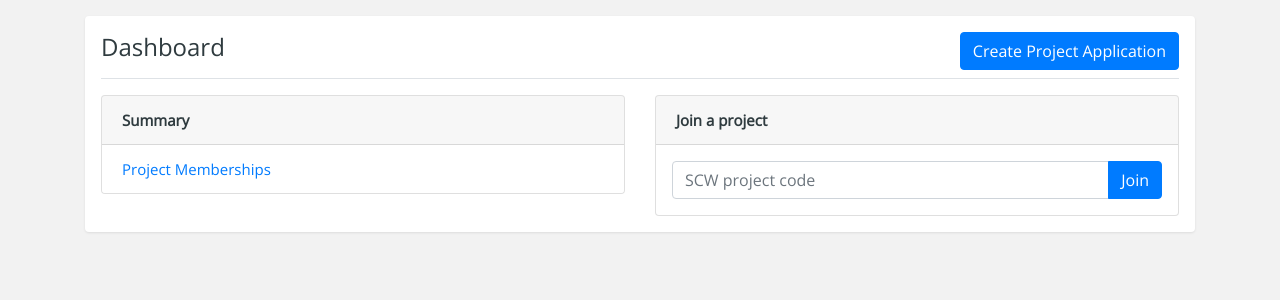
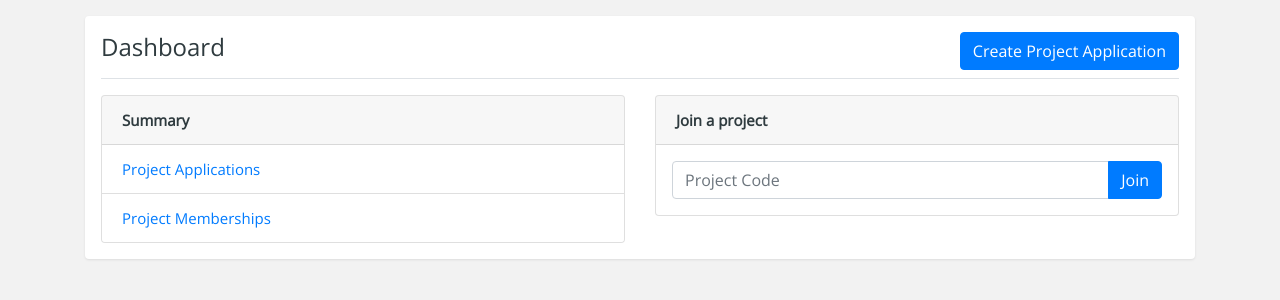
Before and after one commit to issa16/cogs3, a Django app: template templates/dashboard.html in a window 1280 px wide. Shown: the top 300 px of the page. Run offline with Django 3.2, Linux system fonts and the light colour scheme; the template is opened without the code that fills it, so the values that code supplies are empty; some libraries are stand-ins or nearby versions.

Commit message:
Misc fixes.

```diff
--- a/project/forms.py
+++ b/project/forms.py
@@ -38,5 +38,5 @@ class ProjectUserMembershipCreationForm(forms.Form):
             if ProjectUserMembership.objects.filter(project=project, user=user).exists():
                 raise forms.ValidationError("A membership request for this project already exists.")
         except Project.DoesNotExist:
-            raise forms.ValidationError("Invalid SCW project code.")
+            raise forms.ValidationError("Invalid Project Code.")
         return project_code
--- a/static/css/style.css
+++ b/static/css/style.css
@@ -6,7 +6,7 @@ body {
     color: #2F3B3F;
 }
 
-main{
+main {
     margin-bottom: 70px;
 }
 
@@ -15,8 +15,9 @@ main{
 }
 
 .navbar {
-    background-color: #192022;
+    background-color: #243858;
 }
+
 .navbar-dark .navbar-nav .nav-link {
     color: rgba(255, 255, 255, .7);
 }
--- a/templates/base.html
+++ b/templates/base.html
@@ -9,6 +9,8 @@
 		<meta name="description" content="">
 		<meta name="author" content="">
 		<title>{% block title %}cogs3{% endblock %}</title>
+		<link rel="shortcut icon" href="{% static "img/favicon.ico" %}" type="image/x-icon">
+		<link rel="icon" href="{% static "img/favicon.ico" %}" type="image/x-icon">
 		<link href="{% static "css/bootstrap.min.css" %}" rel="stylesheet">
 		<link href="{% static "css/jquery-ui.min.css" %}" rel="stylesheet">
 		<link href="https://fonts.googleapis.com/css?family=Open+Sans" rel="stylesheet">
@@ -19,11 +21,7 @@
 	</head>
 	<body>
 		{% if user.is_authenticated %}
-			{% if perms.project.add_project %}
 			<nav class="navbar navbar-expand-md navbar-dark">
-				{% else %}
-					<nav class="navbar navbar-expand-md navbar-dark bg-primary">
-					{% endif %}
 				<div class="container">
 					<a class="navbar-brand" href="{% url 'home' %}">
 						<img src="{% static "img/scw_small.png" %}" height="30" alt="SuperComputing Wales">
--- a/templates/cookielaw/banner.html
+++ b/templates/cookielaw/banner.html
@@ -1,4 +1,5 @@
 {% load i18n %}
 <div id="CookielawBanner" class="container-fluid p-3 text-center border-top bg-white">
-    <a class="btn-sm btn-primary pull-right" href="javascript:Cookielaw.createCookielawCookie();">I agree</a> This website uses cookies. By continuing to use this website, you are giving constent to cookies being used.
+	This website uses cookies. By continuing to use this website, you are giving constent to cookies being used.
+	<a class="btn-sm btn-primary pull-right" href="javascript:Cookielaw.createCookielawCookie();">Okay, thanks.</a>
 </div>
--- a/templates/dashboard.html
+++ b/templates/dashboard.html
@@ -14,7 +14,7 @@
 	<div class="row">
 		<div class="col-sm-6">
 			<div class="card-deck">
-				<div class="card m-10">
+				<div class="card">
 					<div class="card-header">
 						<b>Summary</b>
 					</div>
@@ -24,10 +24,10 @@
 								<a href="{% url 'project-user-membership-request-list' %}">Project User Requests</a>
 								<a href="{% url 'project-user-membership-request-list' %}" class="badge badge-dark">{{ project_user_requests_count }} new</a>
 							</li>
-							<li class="list-group-item d-flex justify-content-between align-items-center">
-								<a href="{% url 'project-application-list' %}">Project Applications</a>
-							</li>
 						{% endif %}
+						<li class="list-group-item d-flex justify-content-between align-items-center">
+							<a href="{% url 'project-application-list' %}">Project Applications</a>
+						</li>
 						<li class="list-group-item d-flex justify-content-between align-items-center">
 							<a href="{% url 'project-membership-list' %}">Project Memberships</a>
 						</li>
--- a/templates/project/application_detail.html
+++ b/templates/project/application_detail.html
@@ -17,8 +17,6 @@
 				<div class="table-responsive">
 					<table class="table table-bordered">
 						<tbody>
-							<col width="30%">
-							<col width="70%">
 							<tr>
 								<th scope="row">Title</th>
 								<td>{{project.title}}</td>
--- a/templates/project/create.html
+++ b/templates/project/create.html
@@ -8,7 +8,7 @@
 		<div class="row">
 			<div class="col">
 				<div class="d-flex justify-content-between flex-wrap flex-md-nowrap align-items-center pb-2 mb-3 border-bottom">
-					<h4>Create Project</h4>
+					<h4>Project Application</h4>
 				</div>
 				<form method="post" novalidate>
 					{% csrf_token %}
--- a/templates/project/membership/form.html
+++ b/templates/project/membership/form.html
@@ -2,7 +2,7 @@
 <form method="post" action="{% url 'project-membership-create' %}" novalidate>
 	{% csrf_token %}
 	<div class="input-group">
-		<input type="text" class="form-control" name="project_code" id="project_code" placeholder="SCW project code">
+		<input type="text" class="form-control" name="project_code" id="project_code" placeholder="Project Code">
 		<div class="input-group-append">
 			<button type="submit" class="btn btn-primary">Join</button>
 		</div>
--- a/templates/registration/login.html
+++ b/templates/registration/login.html
@@ -6,6 +6,9 @@
         <img class="img-fluid" src="{% static "img/scw.png" %}" alt="Supercomputing Wales">
     </div>
     <div class="mx-auto mt-4 form-signin">
+        <div class="alert alert-success" role="alert">
+            Service Status: Beta Testing.
+        </div>
         {% block form_content %}
             {% if request.session.shib_force_reauth %}
                 <div class="mx-auto mt-4">
```
Also changed, not shown: project/signals.py (+23 -11 lines), project/tests/test_forms.py (+1 -1 lines), static/img/favicon.ico (added), users/migrations/0002_project_owner.py. Lines whose indentation alone changed are shown as unchanged.
